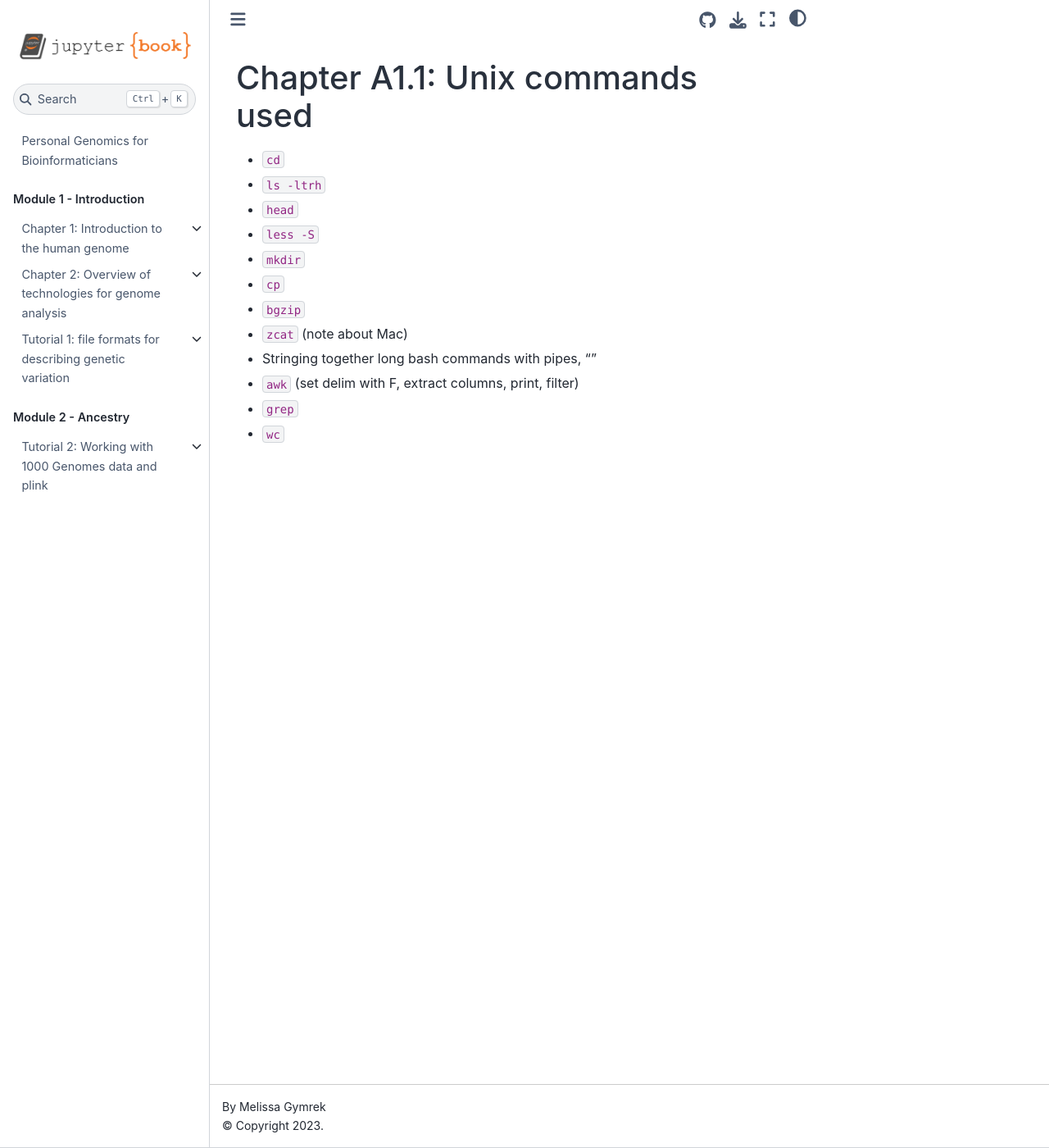
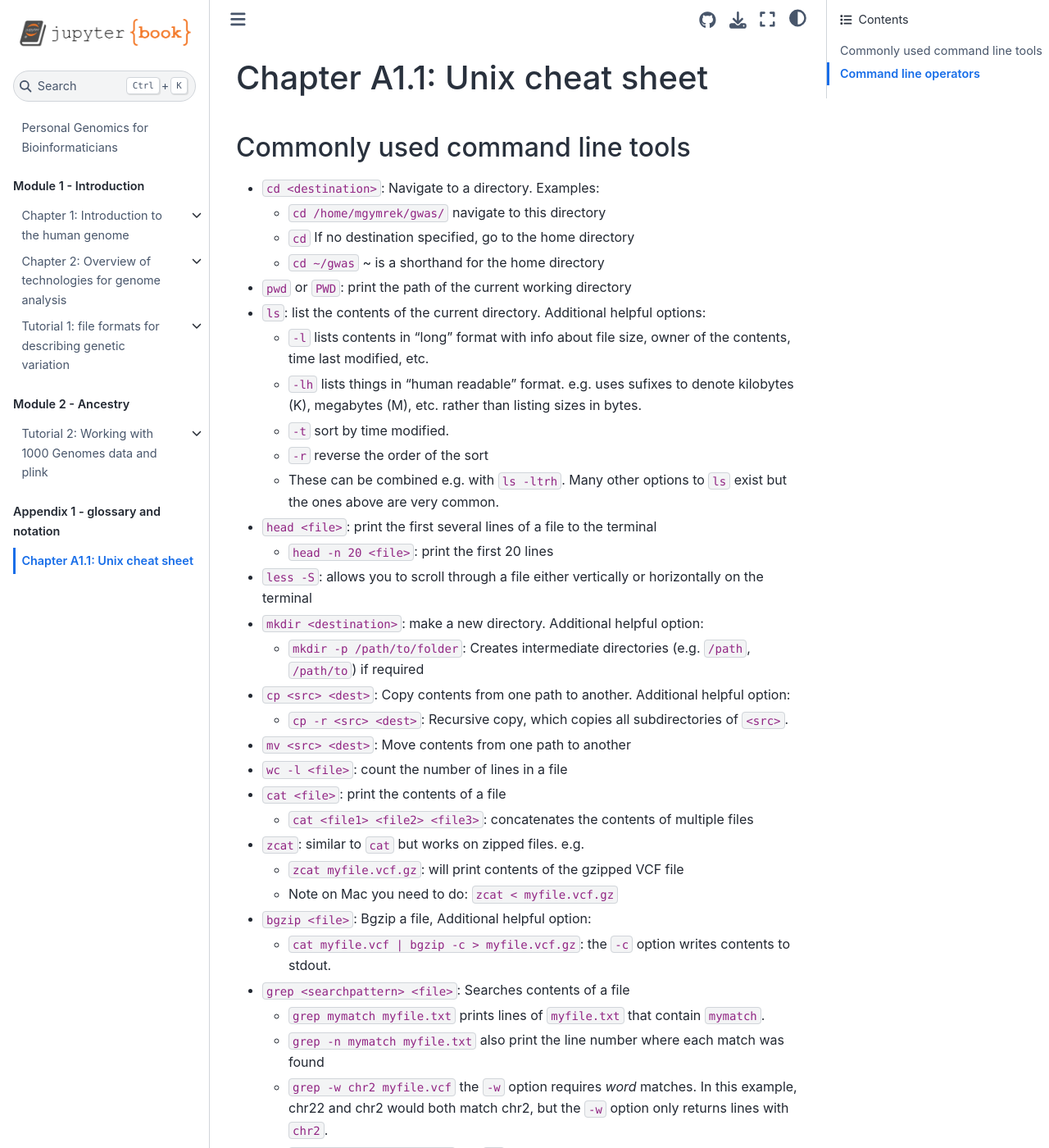
Before and after one commit to gymrek-lab/personal-genomics-textbook, a Jupyter Book: the page built from appendix/unix.md, in a window 1280 px wide and 1400 px high. Shown: the whole window at 82% size. Built offline with Jupyter Book 1.0.4 settings and Sphinx 7.4.7 and the Sphinx Book theme 1.1.4, drawn with Linux system fonts in a browser that asks for light colours; some of the changed text lies outside the part shown.

````diff
--- a/_toc.yml
+++ b/_toc.yml
@@ -24,7 +24,6 @@ parts:
         sections:
         - file: intro/formats/vcf
         - file: intro/formats/plink
-#        - file: intro/formats/pgen
   - caption: Module 2 - Ancestry
     chapters:
 #      - file: ancestry/intro_popgen
@@ -75,9 +74,9 @@ parts:
 #      - file: ethics/privacy
 #      - file: ethics/health
 #      - file: ethics/equity
-#  - caption: Appendix 1 - glossary and notation
-#    chapters:
-#      - file: appendix/unix
+  - caption: Appendix 1 - glossary and notation
+    chapters:
+      - file: appendix/unix
 #      - file: appendix/software
 #      - file: appendix/notation
 #  - caption: Appendix 2 - review of math+CS concepts
--- a/appendix/unix.md
+++ b/appendix/unix.md
@@ -1,14 +1,58 @@
-# Chapter A1.1: Unix commands used
+# Chapter A1.1: Unix cheat sheet
 
-* `cd`
-* `ls -ltrh`
-* `head`
-* `less -S`
-* `mkdir`
-* `cp`
-* `bgzip`
-* `zcat` (note about Mac)
-* Stringing together long bash commands with pipes, "\"
-* `awk` (set delim with F, extract columns, print, filter)
-* `grep`
-* `wc`
+## Commonly used command line tools
+
+* `cd <destination>`: Navigate to a directory. Examples:
+  * `cd /home/mgymrek/gwas/` navigate to this directory
+  * `cd` If no destination specified, go to the home directory
+  * `cd ~/gwas` ~ is a shorthand for the home directory
+* `pwd` or `PWD`: print the path of the current working directory
+* `ls`: list the contents of the current directory. Additional helpful options:
+  * `-l` lists contents in "long" format with info about file size, owner of the contents, time last modified, etc.
+  * `-lh` lists things in "human readable" format. e.g. uses sufixes to denote kilobytes (K), megabytes (M), etc. rather than listing sizes in bytes.
+  * `-t` sort by time modified.
+  * `-r` reverse the order of the sort
+  * These can be combined e.g. with `ls -ltrh`. Many other options to `ls` exist but the ones above are very common.
+* `head <file>`: print the first several lines of a file to the terminal
+  * `head -n 20 <file>`: print the first 20 lines
+* `less -S`: allows you to scroll through a file either vertically or horizontally on the terminal
+* `mkdir <destination>`: make a new directory. Additional helpful option:
+  * `mkdir -p /path/to/folder`: Creates intermediate directories (e.g. `/path`, `/path/to`) if required
+* `cp <src> <dest>`: Copy contents from one path to another. Additional helpful option:
+  * `cp -r <src> <dest>`: Recursive copy, which copies all subdirectories of `<src>`.
+* `mv <src> <dest>`: Move contents from one path to another
+* `wc -l <file>`: count the number of lines in a file
+* `cat <file>`: print the contents of a file
+  * `cat <file1> <file2> <file3>`: concatenates the contents of multiple files
+* `zcat`: similar to `cat` but works on zipped files. e.g.
+  * `zcat myfile.vcf.gz`: will print contents of the gzipped VCF file
+  * Note on Mac you need to do: `zcat < myfile.vcf.gz`
+* `bgzip <file>`: Bgzip a file, Additional helpful option:
+  * `cat myfile.vcf | bgzip -c > myfile.vcf.gz`: the `-c` option writes contents to stdout.
+* `grep <searchpattern> <file>`: Searches contents of a file
+  * `grep mymatch myfile.txt` prints lines of `myfile.txt` that contain `mymatch`.
+  * `grep -n mymatch myfile.txt` also print the line number where each match was found
+  * `grep -w chr2 myfile.vcf` the `-w` option requires *word* matches. In this example, chr22 and chr2 would both match chr2, but the `-w` option only returns lines with `chr2`.
+  * `grep -v chr2 myfile.vcf` the `-v` option returns lines that *do not* match the search string
+  * `grep chr2 *`: search for chr2 in all files in the current directory
+* `awk` is actually an entire scripting language but can be used for many one-liner queries. Examples:
+  * `awk '($2=="yes")' myfile.txt`: return lines of `myfile.txt` for which column 2 is equal to `yes`
+  * `awk -F"," '($2=="yes")' myfile.txt`: same as above but specify that columns are delimited by columns
+  * `awk '{print $2 "\t" $3}' myfile.txt`: output the second and third columns of `myfile.txt`, separated by a tab
+  * `awk '($2=="1") {print $4} myfile.txt'`: output the fourth column of `myfile.txt`, but only for lines where the second column is equal to 1.
+  * You can also pipe files as input to awk. e.g. `cat myfile.txt | awk -F"," '($2=="yes")'`
+
+## Command line operators
+
+* `>`: direct contents of stdout to a file. e.g.:
+  * `head -n 10 myfile.txt > myfile_top10.txt`
+* `2>`: direct contents of stderr to a file. e.g.:
+  * `./myscript.sh 2> err.log`
+* `|`: Use stdout of one command as stdin to another. e.g.:
+  * `cat myfile.txt | head -n 10 > myfile_top10.txt`
+* You can string together multi-line commands with `\`. e.g.:
+
+```
+cat myfile.txt | \
+  head -n 20 > myfile_top20.txt
+```
````
Also changed, not shown: intro/formats/pgen.md (deleted, +0 -3 lines), intro/formats/plink.md (+10 -1 lines).
